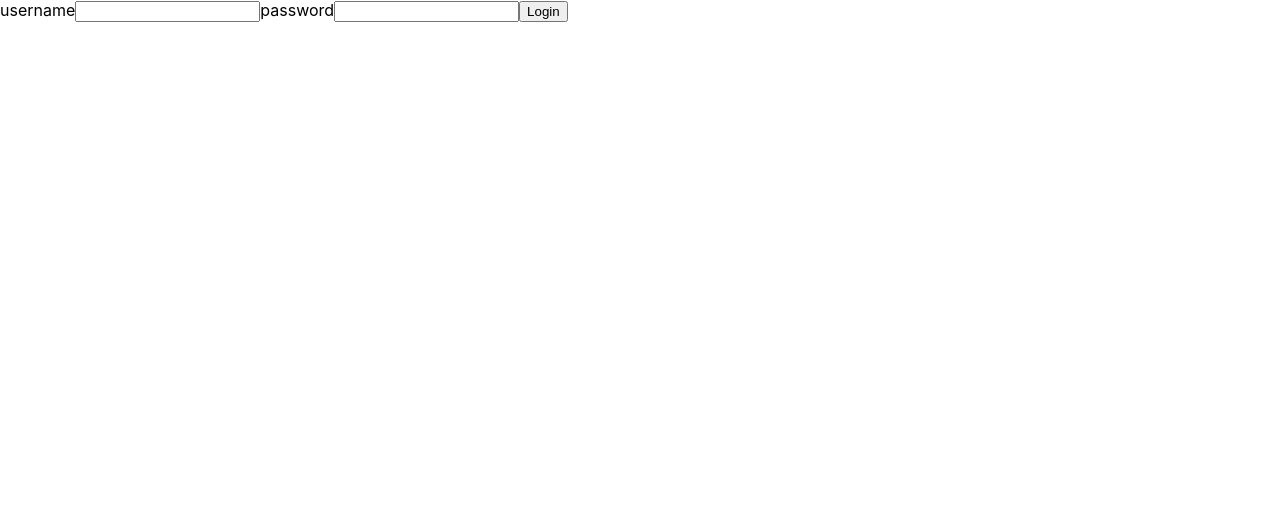
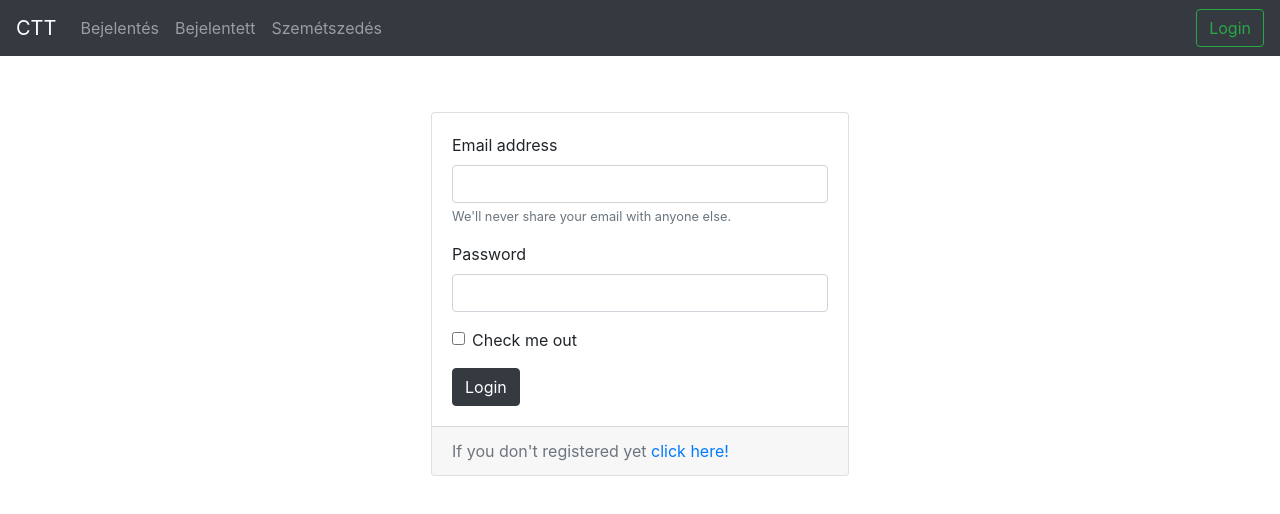
Before and after one commit to pakayb/catch-the-trash-frontend, a React (Create React App) app: page /login in a window 1280 px wide. Shown: the top 514 px of the page. Built offline with nearby package versions, Linux system fonts and the light colour scheme.

Commit message:
file uploader done Navbar has been added I started to make style to login and registration

```diff
--- a/package.json
+++ b/package.json
@@ -7,6 +7,7 @@
     "@testing-library/react": "^9.5.0",
     "@testing-library/user-event": "^7.2.1",
     "axios": "^0.19.2",
+    "bootstrap": "^4.5.0",
     "leaflet": "^1.6.0",
     "react": "^16.13.1",
     "react-dom": "^16.13.1",
--- a/src/App.js
+++ b/src/App.js
@@ -4,18 +4,25 @@ import './App.css';
 import Login from './component/login/login';
 import Registration from './component/login/registration';
 import LeafMap from "./component/map/map";
+import Navbar from "./component/navbar/navbar";
+import PhotoUploader from "./component/photo/photoUploader";
+import 'bootstrap/dist/css/bootstrap.css';
 
 class App extends Component {
     render() {
         return (
             <div>
+                <Navbar/>
+                    <div className="container-md">
                     <BrowserRouter>
                         <Switch>
                             <Route path="/login" component={Login}/>
                             <Route path="/registration" component={Registration}/>
                             <Route path="/map" component={LeafMap}/>
+                            <Route path="/uploader" component={PhotoUploader}/>
                         </Switch>
                     </BrowserRouter>
+                    </div>
             </div>
 
         );
--- a/src/component/login/login.jsx
+++ b/src/component/login/login.jsx
@@ -1,5 +1,6 @@
-import React, { Component } from "react";
+import React, {Component} from "react";
 import axios from "axios";
+import 'bootstrap/dist/css/bootstrap.css';
 
 class Login extends Component {
     state = {
@@ -8,11 +9,11 @@ class Login extends Component {
     };
 
     usernameOnChange = (event) => {
-    this.setState({ username: event.target.value });
+        this.setState({username: event.target.value});
     };
 
     passwordOnChange = (event) => {
-    this.setState({ password: event.target.value });
+        this.setState({password: event.target.value});
     };
 
     login = () => {
@@ -31,26 +32,36 @@ class Login extends Component {
 
     render() {
         return (
-      <div>
-        <span>username</span>
-        <input
-          type="text"
-          onChange={this.usernameOnChange}
-          name="username"
-          value={this.state.username}
-        />
-
-        <span>password</span>
-        <input
-          type="password"
-          onChange={this.passwordOnChange}
-          name="password"
-          value={this.state.password}
-        />
-
-        <button onClick={this.login}>Login</button>
+            <div className="container" style={{marginLeft: "auto", marginRight: "auto", marginTop: "5%", width: "28rem"}}>
+                <div className="card">
+                    <div className="card-body">
+                        <form>
+                            <div className="form-group">
+                                <label htmlFor="exampleInputEmail1">Email address</label>
+                                <input type="email" className="form-control" id="exampleInputEmail1"
+                                       aria-describedby="emailHelp"/>
+                                <small id="emailHelp" className="form-text text-muted">We'll never share your email with
+                                    anyone
+                                    else.</small>
+                            </div>
+                            <div className="form-group">
+                                <label htmlFor="exampleInputPassword1">Password</label>
+                                <input type="password" className="form-control" id="exampleInputPassword1"/>
+                            </div>
+                            <div className="form-group form-check">
+                                <input type="checkbox" className="form-check-input" id="exampleCheck1"/>
+                                <label className="form-check-label" htmlFor="exampleCheck1">Check me out</label>
+                            </div>
+                            <button type="submit" className="btn btn-dark">Login</button>
+                        </form>
+                    </div>
+                    <div className="card-footer text-muted">
+                        <span>If you don't registered yet <a href="/registration">click here!</a></span>
+                    </div>
+                </div>
             </div>
         );
     }
 }
+
 export default Login;
--- /dev/null
+++ b/src/component/navbar/navbar.jsx
@@ -0,0 +1,40 @@
+import React, {Component} from "react";
+import 'bootstrap/dist/css/bootstrap.css';
+import {Redirect} from "react-router";
+
+class Navbar extends Component{
+
+
+
+
+    render() {
+        return(
+            <nav className="navbar navbar-expand-lg navbar-dark bg-dark">
+                <a className="navbar-brand" href="#">CTT</a>
+                <button className="navbar-toggler" type="button" data-toggle="collapse"
+                        data-target="#navbarSupportedContent" aria-controls="navbarSupportedContent"
+                        aria-expanded="false" aria-label="Toggle navigation">
+                    <span className="navbar-toggler-icon"></span>
+                </button>
+                <div className="collapse navbar-collapse" id="navbarSupportedContent">
+                    <ul className="navbar-nav mr-auto">
+                        <li className="nav-item">
+                            <a className="nav-link" href="#">Bejelentés</a>
+                        </li>
+                        <li className="nav-item">
+                            <a className="nav-link" href="#">Bejelentett</a>
+                        </li>
+                        <li className="nav-item">
+                            <a className="nav-link" href="#">Szemétszedés</a>
+                        </li>
+                    </ul>
+                    <form className="form-inline my-2 my-lg-0">
+                            <button className="btn btn-outline-success my-2 my-sm-0">Login</button>
+                    </form>
+                </div>
+            </nav>
+        )
+    }
+
+}
+export default Navbar
```
Also changed, not shown: 1 other file (tests, documents, lock files or other folders). Lines whose indentation alone changed are shown as unchanged.
